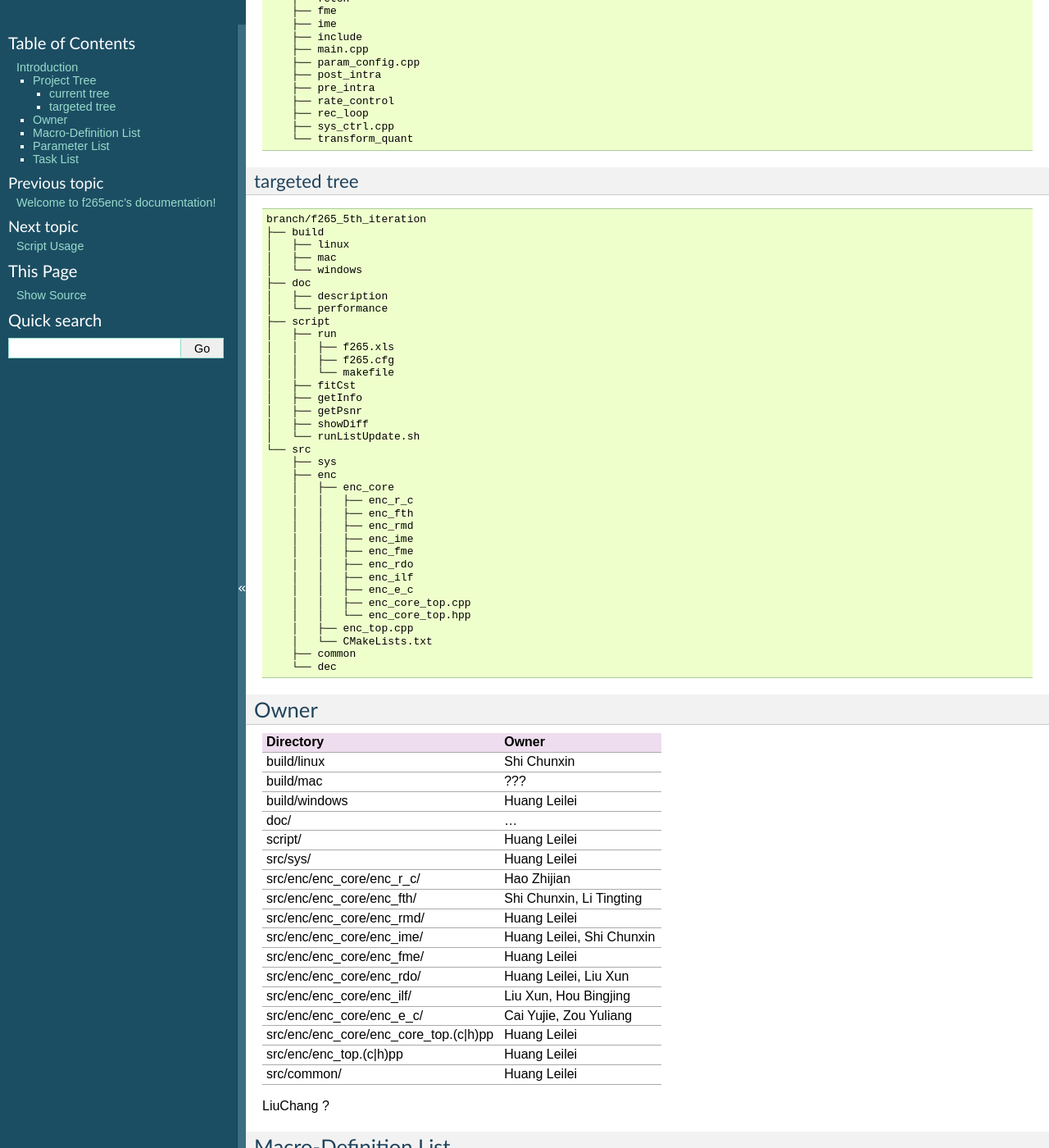
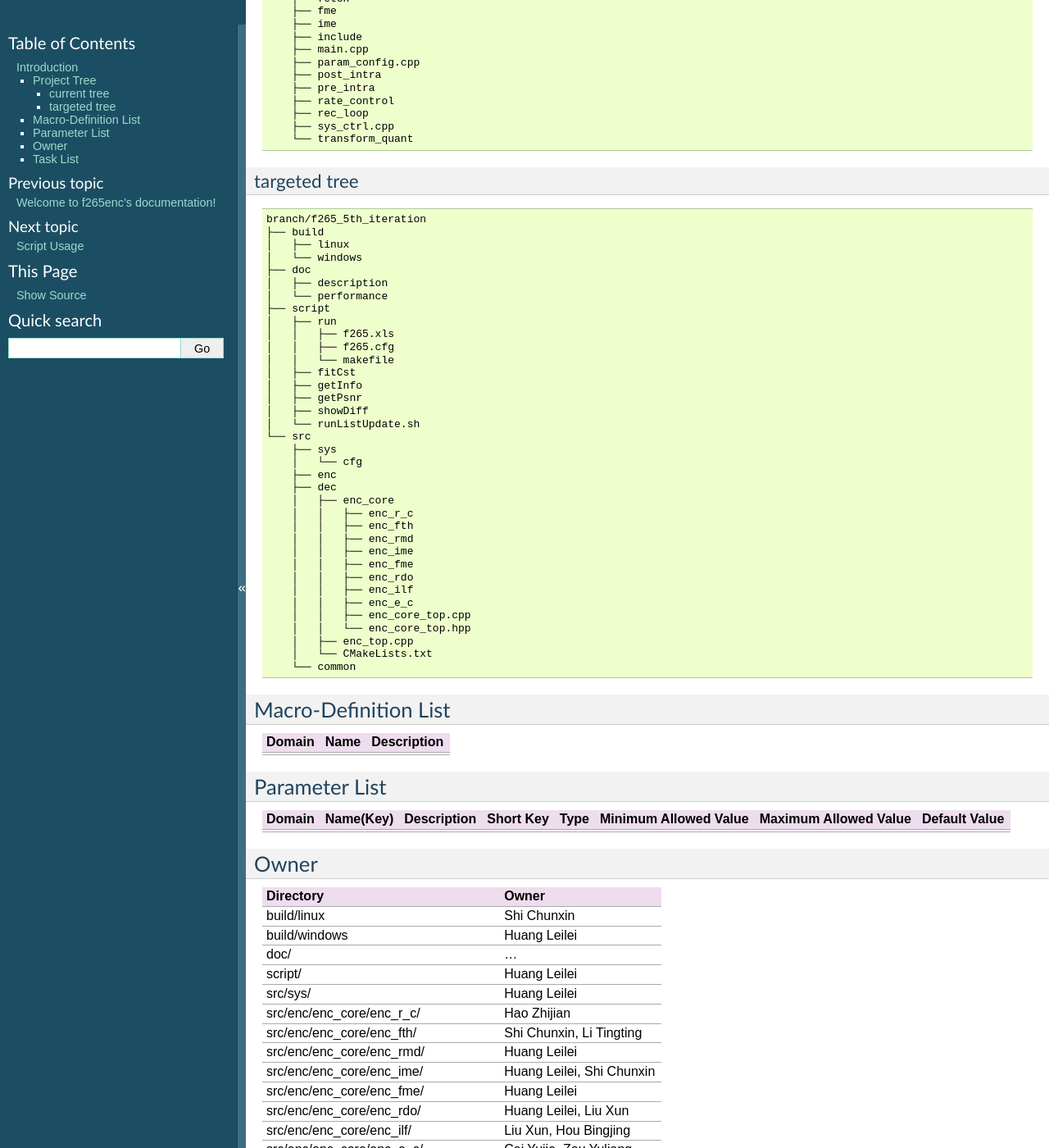
Before and after one commit to iamhll/f265enc_doc, a Sphinx documentation site: the page built from source/introduction/main.rst, in a window 1280 px wide and 1400 px high, scrolled down 530 px. Shown: the whole window at 82% size. Built offline with Sphinx 7.4.7, drawn with Linux system fonts in a browser that asks for light colours; some of the changed lines change nothing that is shown; some of the changed text lies outside the part shown.

Commit message:
[MINOR] [UPDATE] 1. introduction    a. task status updated    b. order of sub-sections changed

```diff
--- a/source/introduction/main.rst
+++ b/source/introduction/main.rst
@@ -60,7 +60,6 @@
     branch/f265_5th_iteration
     ├── build
     │   ├── linux
-    │   ├── mac
     │   └── windows
     ├── doc
     │   ├── description
@@ -77,7 +76,9 @@
     │   └── runListUpdate.sh
     └── src
         ├── sys
+        │   └── cfg
         ├── enc
+        ├── dec
         │   ├── enc_core
         │   │   ├── enc_r_c
         │   │   ├── enc_fth
@@ -91,55 +92,7 @@
         │   │   └── enc_core_top.hpp
         │   ├── enc_top.cpp
         │   └── CMakeLists.txt
-        ├── common
-        └── dec
-
-Owner
------
-
-.. table::
-    :align: left
-    :widths: auto
-
-    ======================================= ===========================
-     Directory                               Owner
-    ======================================= ===========================
-     build/linux                             Shi Chunxin
-    --------------------------------------- ---------------------------
-     build/mac                               ???
-    --------------------------------------- ---------------------------
-     build/windows                           Huang Leilei
-    --------------------------------------- ---------------------------
-     doc/                                    ...
-    --------------------------------------- ---------------------------
-     script/                                 Huang Leilei
-    --------------------------------------- ---------------------------
-     src/sys/                                Huang Leilei
-    --------------------------------------- ---------------------------
-     src/enc/enc_core/enc_r_c/               Hao Zhijian
-    --------------------------------------- ---------------------------
-     src/enc/enc_core/enc_fth/               Shi Chunxin, Li Tingting
-    --------------------------------------- ---------------------------
-     src/enc/enc_core/enc_rmd/               Huang Leilei
-    --------------------------------------- ---------------------------
-     src/enc/enc_core/enc_ime/               Huang Leilei, Shi Chunxin
-    --------------------------------------- ---------------------------
-     src/enc/enc_core/enc_fme/               Huang Leilei
-    --------------------------------------- ---------------------------
-     src/enc/enc_core/enc_rdo/               Huang Leilei, Liu Xun
-    --------------------------------------- ---------------------------
-     src/enc/enc_core/enc_ilf/               Liu Xun, Hou Bingjing
-    --------------------------------------- ---------------------------
-     src/enc/enc_core/enc_e_c/               Cai Yujie, Zou Yuliang
-    --------------------------------------- ---------------------------
-     src/enc/enc_core/enc_core_top.(c|h)pp   Huang Leilei
-    --------------------------------------- ---------------------------
-     src/enc/enc_top.(c|h)pp                 Huang Leilei
-    --------------------------------------- ---------------------------
-     src/common/                             Huang Leilei
-    ======================================= ===========================
-
-LiuChang ?
+        └── common
 
 
 Macro-Definition List
@@ -162,10 +115,39 @@
     :align: left
     :widths: auto
 
-    ======== ====== ============= =============== ===============
-     Domain   Name   Description   Allowed Value   Default Value
-    ======== ====== ============= =============== ===============
-    ======== ====== ============= =============== ===============
+    ======== =========== ============= =========== ====== ======================= ======================= ===============
+     Domain   Name(Key)   Description   Short Key   Type   Minimum Allowed Value   Maximum Allowed Value   Default Value
+    ======== =========== ============= =========== ====== ======================= ======================= ===============
+    ======== =========== ============= =========== ====== ======================= ======================= ===============
+
+
+Owner
+-----
+
+.. table::
+    :align: left
+    :widths: auto
+
+    ======================================= ===========================
+     Directory                               Owner
+    ======================================= ===========================
+     build/linux                             Shi Chunxin
+     build/windows                           Huang Leilei
+     doc/                                    ...
+     script/                                 Huang Leilei
+     src/sys/                                Huang Leilei
+     src/enc/enc_core/enc_r_c/               Hao Zhijian
+     src/enc/enc_core/enc_fth/               Shi Chunxin, Li Tingting
+     src/enc/enc_core/enc_rmd/               Huang Leilei
+     src/enc/enc_core/enc_ime/               Huang Leilei, Shi Chunxin
+     src/enc/enc_core/enc_fme/               Huang Leilei
+     src/enc/enc_core/enc_rdo/               Huang Leilei, Liu Xun
+     src/enc/enc_core/enc_ilf/               Liu Xun, Hou Bingjing
+     src/enc/enc_core/enc_e_c/               Cai Yujie, Zou Yuliang
+     src/enc/enc_core/enc_core_top.(c|h)pp   Huang Leilei
+     src/enc/enc_top.(c|h)pp                 Huang Leilei
+     src/common/                             Huang Leilei
+    ======================================= ===========================
 
 
 Task List
@@ -175,12 +157,18 @@
     :align: left
     :widths: auto
 
-    ============= =========== ============================================== =========================== ============================
+    ============= =========== ============================================== =========================== ==========================
      Number        Directory   Task                                           Owner                       Status
-    ============= =========== ============================================== =========================== ============================
-     20200713-01   /           relocate files according to new project tree   Huang Leilei                Done @ 20200714
-     20200713-02   build/      maintain                                       Huang Leilei, Shi Chunxin   Done @ 20200714
-     20200713-03   script/     maintain                                       Huang Leilei                Done @ 20200714
-     20200713-04   src/sys/    tidy up macro-definitions                      Huang Leilei                **Undergoing @ 20200714**
-     20200713-05   src/sys/    tidy up parameters                             Huang Leilei, Shi Chunxin   **Undergoing @ 20200714**
-    ============= =========== ============================================== =========================== ============================
+    ============= =========== ============================================== =========================== ==========================
+     20200713-01   /           relocate files according to new project tree   Huang Leilei                20200713 -> 20200714
+     20200713-02   build/      maintain                                       Huang Leilei, Shi Chunxin   20200713 -> 20200714
+     20200713-03   script/     maintain                                       Huang Leilei                20200713 -> 20200714
+     20200713-04   src/sys/    tidy up macro-definitions                      Huang Leilei                **Not Started**
+     20200713-05   src/sys/    tidy up configurations                         Huang Leilei, Shi Chunxin   20200715 -> 20200716
+     20200715-01   src/sys/    optimize cfg.cpp                               Huang Leilei                20200715 -> 20200716
+     20200717-01   src/sys/    update according to cfg_typ.hpp                Huang Leilei                **Not Started**
+     20200717-02   src/sys/    update according to cfg_typ.hpp                Shi Chunxin                 20200717 -> 20200717
+     20200717-03   src/sys/    update according to cfg_typ.hpp                Hao Zhijian                 **Not Started**
+     20200717-04   src/sys/    update according to cfg_typ.hpp                Li Tinging                  **Not Started**
+     20200720-01   src/sys/    perpare cfg.pl                                 Huang Leilei                **Not Started**
+    ============= =========== ============================================== =========================== ==========================
```
